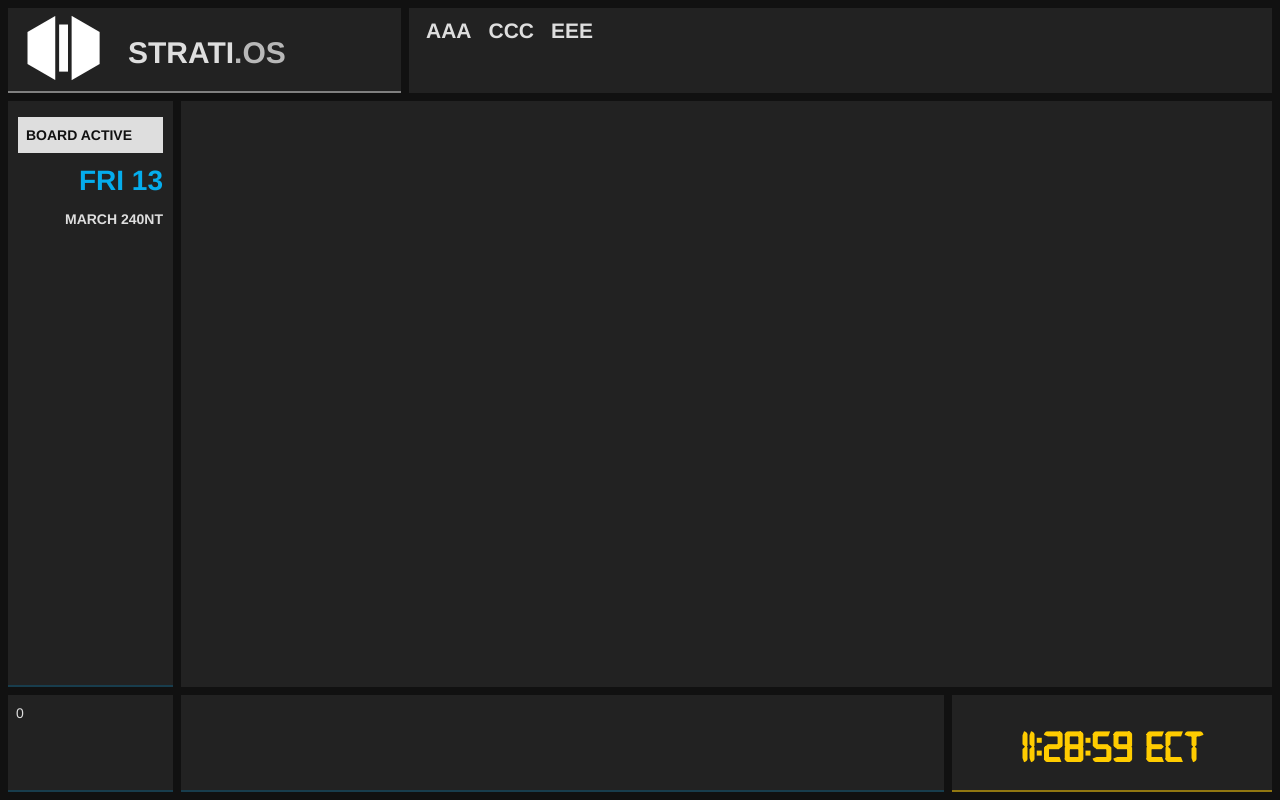
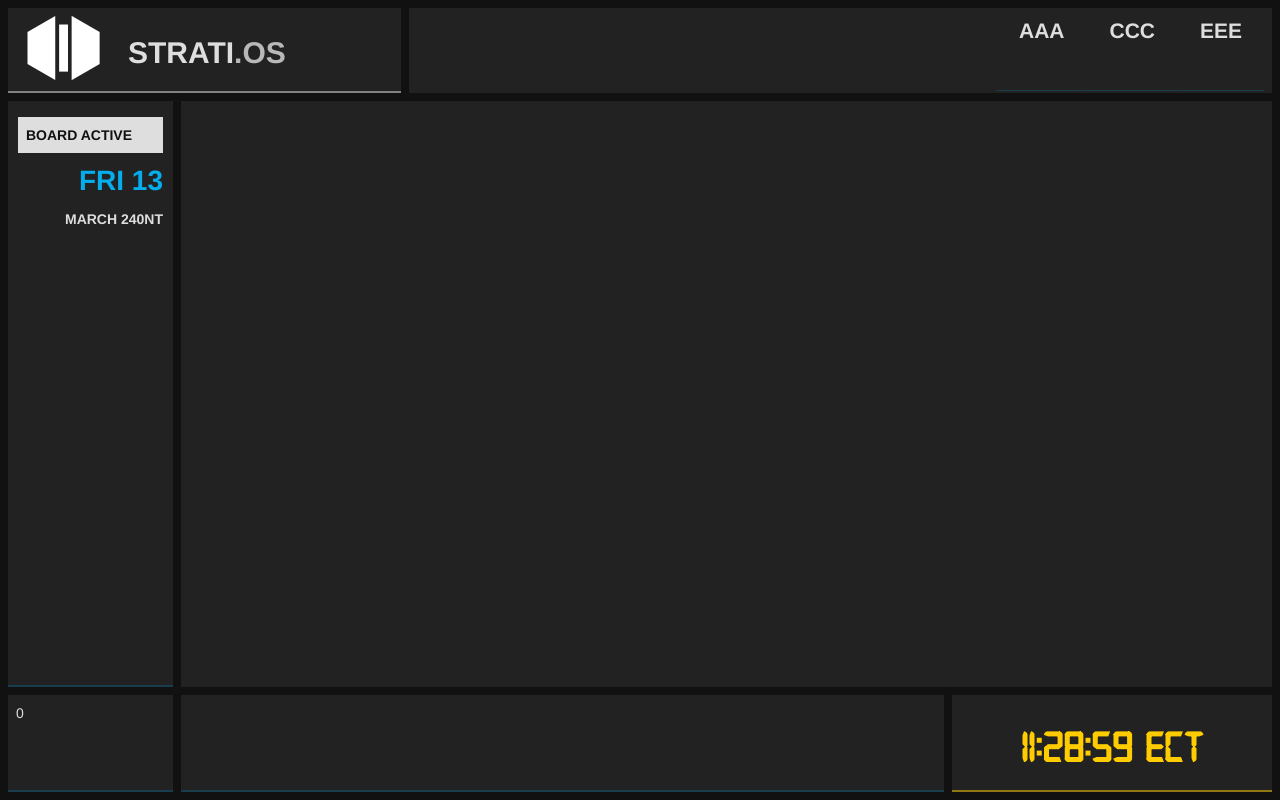
Before and after one commit to goblinbot/eos-missionboard, a website: page public/index.html in a window 1280 px wide. Drawn offline with nearby package versions, Linux system fonts and the light colour scheme; no server answers.

Commit message:
minor: flex align voor menu items

```diff
--- a/public/_includes/css/style.scss
+++ b/public/_includes/css/style.scss
@@ -173,7 +173,7 @@ img {
       border-bottom: 2px solid rgba($bludim, 0);
       display: flex;
       flex-direction: row;
-      text-align: right;
+      justify-content: flex-end;
 
       .menu-block {
         display: inline-block;
@@ -183,9 +183,11 @@ img {
         text-align: center;
         border-bottom: 2px solid rgba($bludim, 0.5);
 
-        height: 8.5rem;
+        height: 8.4rem;
         margin: -0.8rem 0;
         overflow: hidden;
+        padding-left: 1.4rem;
+        padding-right: 1.4rem;
 
         @media(max-width: 769px) {
           height: 6rem;
```
Also changed, not shown: public/_includes/css/style.css.
